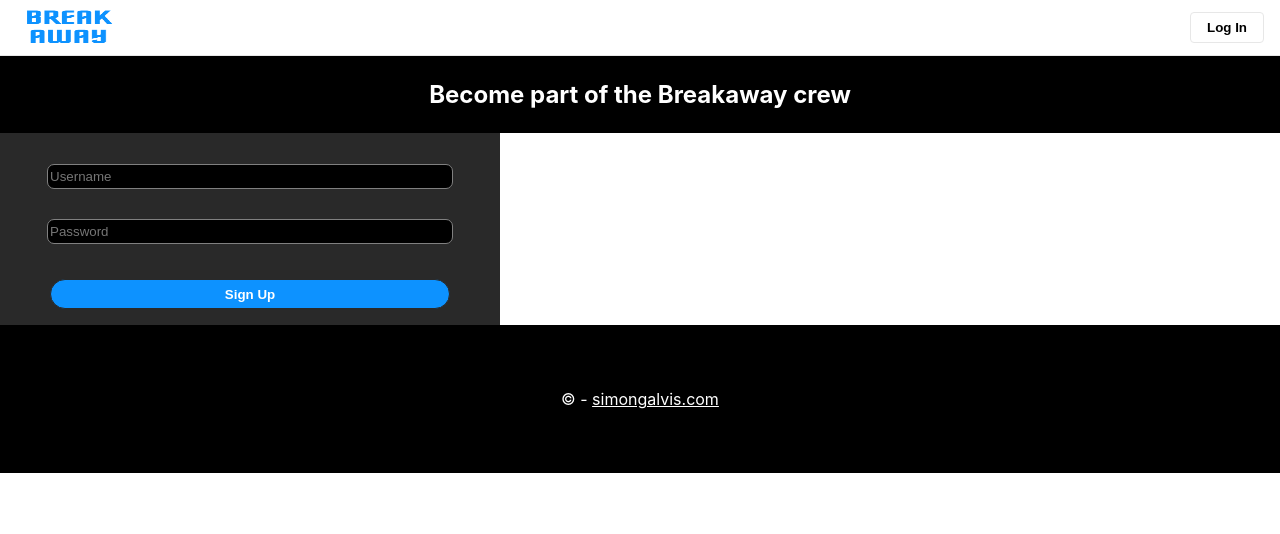
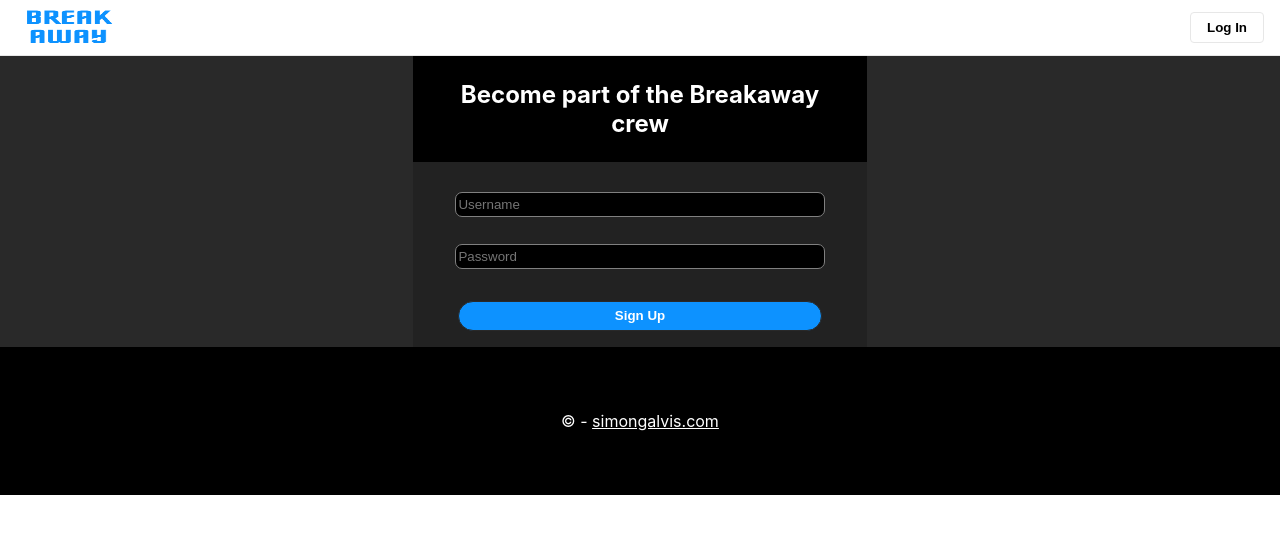
Before and after one commit to simongalvis/breakaway-client, a React (Create React App) app: page /signup-page in a window 1280 px wide. Shown: the top 534 px of the page. Built offline with nearby package versions, Linux system fonts and the light colour scheme.

Commit message:
Create media queries for login and signup pages

```diff
--- a/src/LandingPage/LandingPage.css
+++ b/src/LandingPage/LandingPage.css
@@ -1,5 +1,8 @@
 .LandingPage{
     margin-bottom: 80px;
+    display: flex;
+    flex-direction: column;
+    min-height: 700px;
 }
 .hero{
     font-size: 33px;
@@ -10,6 +13,7 @@
 #landingpage-ui-image{
     height:260px;
     width:244px;
+    align-self: center;
 }
 #landingpage-signup-button{
     margin: 24px 24px;
--- a/src/LoginPage/LoginPage.css
+++ b/src/LoginPage/LoginPage.css
@@ -1,12 +1,22 @@
+.LoginPage{
+    display: flex;
+    flex-direction:column;
+    background-color:rgb(41, 41, 41);
+}
+.loginFormContainer{
+    max-width: 550px;
+    align-self: center;
 
+}
 form{
-
+    align-self: center;
     padding: 16px 0;
     margin-right:0;
     text-align:0;
     display: block;
+    max-width:500px;
     background-color:rgb(41, 41, 41);
-    max-width:500px;
+
 
 }
 input{
@@ -22,7 +32,7 @@ input{
     color:white;
     background-color: black;
     margin:0;
-    padding: 24px 0;
+    padding: 24px 24px;
 }
 #loginbutton{
     width: 80%;
@@ -32,3 +42,9 @@ input{
     color:white;
     border: 1px solid rgb(41, 41, 41);
 }
+
+@media screen and (min-width: 500px){
+    .loginFormContainer{
+        width:454px;
+    }
+    }
--- a/src/LoginPage/LoginPage.js
+++ b/src/LoginPage/LoginPage.js
@@ -11,6 +11,7 @@ class LoginPage extends React.Component{
         return(
             <div className='LoginPage'>
                 <NavBar />
+                <div className='loginFormContainer'>
                 <h2 id='loginheading'>Log In</h2>
                 <form>
                     <input  type='text' id='loginusername' name='loginusername' placeholder='Username'/>
@@ -20,6 +21,8 @@ class LoginPage extends React.Component{
                     </Link>
 
                 </form>
+                </div>
+
 
 
             </div>
--- a/src/SignupPage/SignupPage.css
+++ b/src/SignupPage/SignupPage.css
@@ -1,12 +1,20 @@
-
+.SignupPage{
+    display:flex;
+    flex-direction: column;
+    background-color:rgb(41, 41, 41);
+}
+.signupFormContainer{
+    max-width: 550px;
+    align-self: center;
+}
 form{
-
+    align-self: center;
     padding: 16px 0;
     margin-right:0;
     text-align:0;
     display: block;
-    background-color:rgb(41, 41, 41);
     max-width:500px;
+    background-color: rgba(29, 29, 29, 0.5) ;
 
 }
 input{
@@ -22,7 +30,7 @@ input{
     color:white;
     background-color: black;
     margin:0;
-    padding: 24px 0;
+    padding: 24px 24px;
 }
 #signupbutton{
     width: 80%;
@@ -32,3 +40,9 @@ input{
     color:white;
     border: 1px solid rgb(41, 41, 41);
 }
+
+@media screen and (min-width: 500px){
+.signupFormContainer{
+    width:454px;
+}
+}
--- a/src/SignupPage/SignupPage.js
+++ b/src/SignupPage/SignupPage.js
@@ -9,12 +9,15 @@ class SignupPage extends React.Component{
         return(
             <div class='SignupPage'>
                 <NavBar/>
+                <div className='signupFormContainer'>
                 <h2 id='signupheading'>Become part of the Breakaway crew</h2>
                 <form>
                     <input  type='text' id='signupusername' name='signupusername' placeholder='Username'/>
                     <input  type='text' id='signuppassword' name='signuppassword' placeholder='Password'/>
                     <button id='signupbutton'>Sign Up</button>
                 </form>
+                </div>
+
             </div>
 
         )
```
Also changed, not shown: 1 other file (tests, documents, lock files or other folders).
